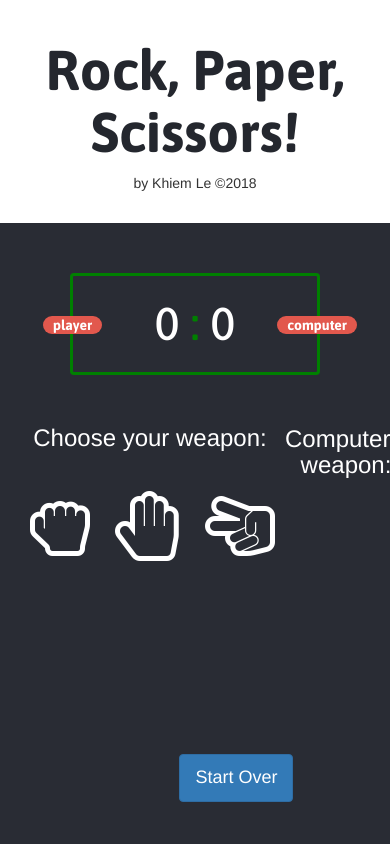
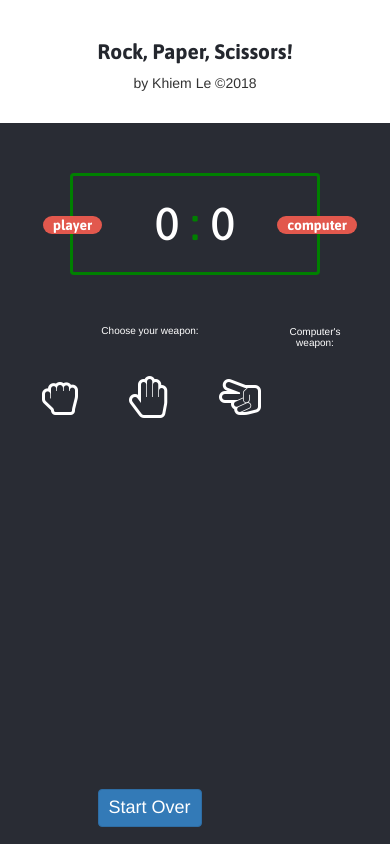
Before and after one commit to khiemdc/rock, an Angular app: page / in a window 390 px wide. Built offline with nearby package versions, Linux system fonts and the light colour scheme.

Commit message:
first commit

```diff
--- a/src/app/play/play.component.css
+++ b/src/app/play/play.component.css
@@ -140,3 +140,37 @@ body {
     font-size: 18px;
     padding: 10px 15px;
   }
+
+  @media only screen and (max-width : 480px) {
+    h3 {
+      font-size: 10px;
+    }
+
+    .fa{
+      cursor:pointer;
+      font-size:3em;
+      color: white;
+    }
+    .selectedWeapon{
+      color: green;
+    }
+
+    .comp-selected{
+      color: red;
+    }
+
+    .result {
+      margin-top: 10px;
+      font-size: 20px;
+      color: white;
+      text-align: center;
+    }
+    .start-over {
+      font-size: 18px;
+      padding: 5px 10px;
+      position: fixed;
+      left: 25%;
+      bottom:2%;
+    }
+
+  }
--- a/src/app/play/play.component.html
+++ b/src/app/play/play.component.html
@@ -13,7 +13,7 @@
     <div class="content1">
 
     </div>
-    <h3 > Choose your weapon: </h3>
+    <h3>Choose your weapon: </h3>
     <br /><br />
     <div  class="content2">
         <i (click)="pick(0)" [ngClass]="{'selectedWeapon':(playerSelected === 0)}" class="fa fa-hand-rock-o"></i>
@@ -27,7 +27,7 @@
   <div class="col-md-4 col-xs-3">
     <div class="computer-choice">
       <div class="content1">
-        <h3>  Computer's weapon:</h3>
+        <h3>Computer's weapon:</h3>
 
     </div>
     <br /><br />
--- a/src/styles.css
+++ b/src/styles.css
@@ -23,13 +23,15 @@ body {
     font-weight: 700;
   }
 
-  @media only screen and (min-width : 480px) {
+  @media only screen and (max-width : 480px) {
     .header h1 {
       color: #24272E;
       text-align: center;
       font-family: Asap, sans-serif;
-      font-size: 1em;
-      font-weight: 400;
+      font-size: 1.5em;
+      font-weight: 600;
     }
 
+
+
   }
```
